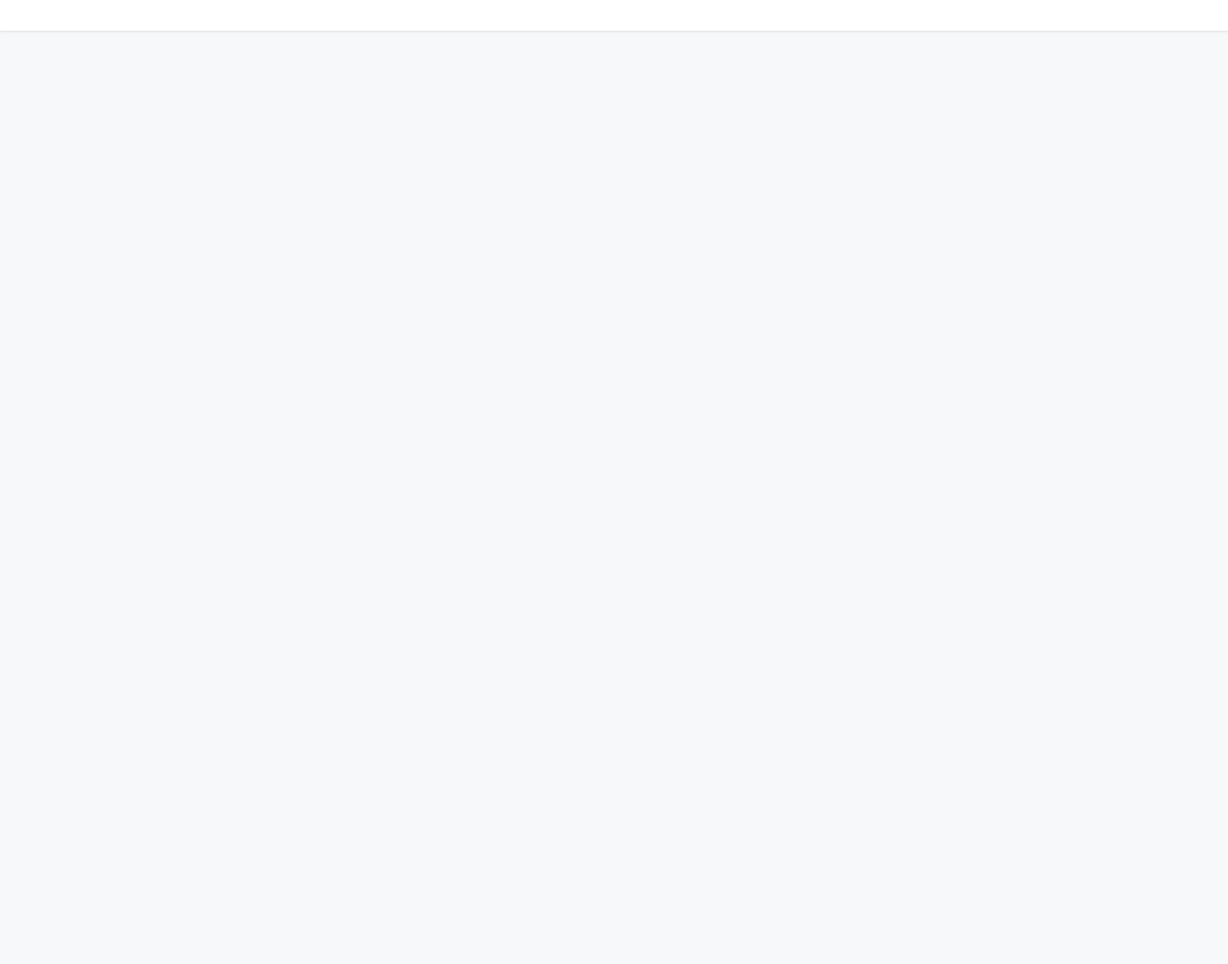
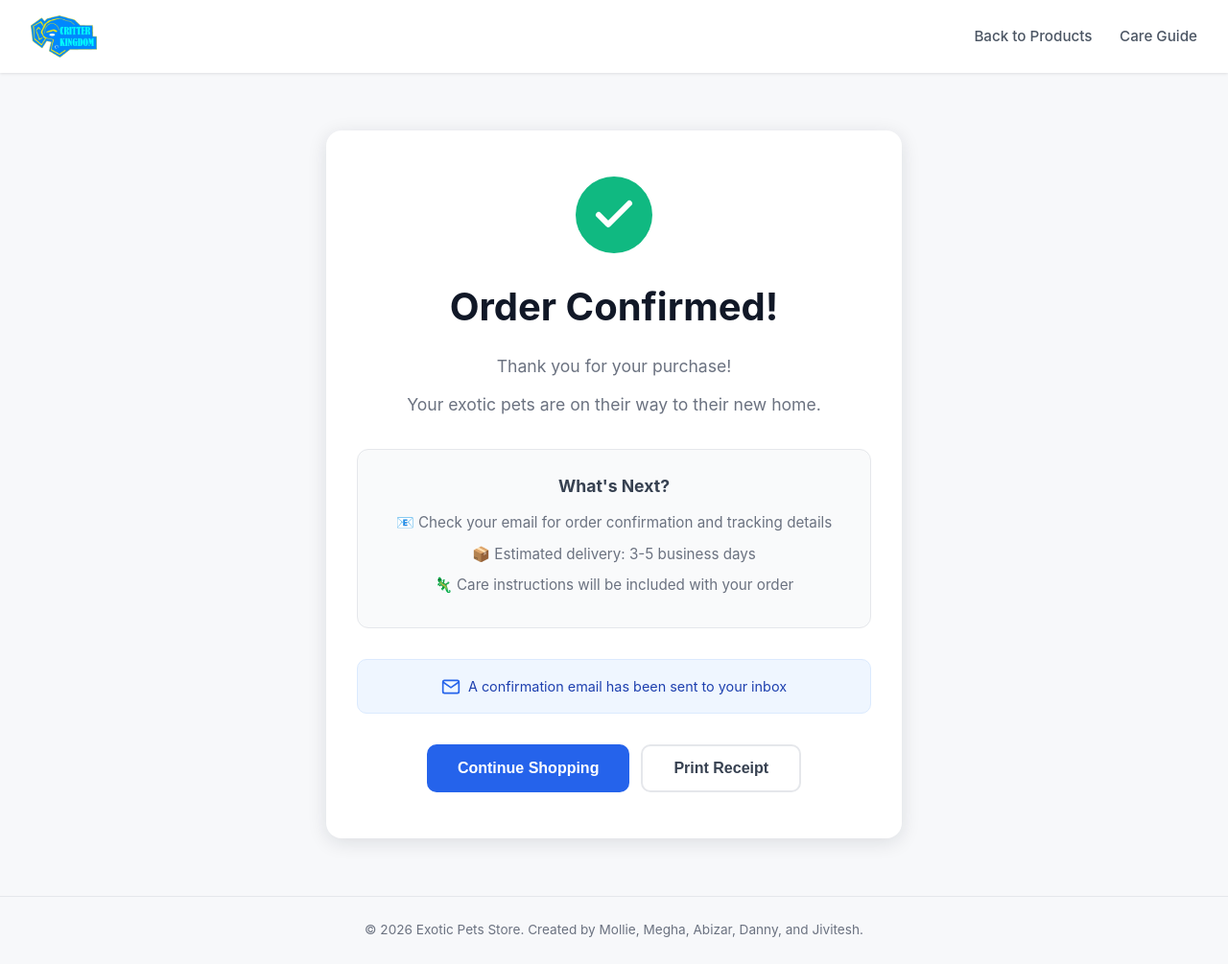
Before and after one commit to Abizar-Chawala/E-commerce-Technology-Website, a website: page public/confirmation.html in a window 1280 px wide. Shown: the whole page at 96% size. Before the commit the page ends 800 px from the top, so only its background shows below. Drawn offline with Linux system fonts and the light colour scheme; no server answers.

Commit message:
Add confirmation page with order details and actions

```diff
--- a/public/confirmation.html
+++ b/public/confirmation.html
@@ -28,3 +28,46 @@
 <body>
   <header class="navbar">
     <div class="logo">
+      <img src="/images/logo.png" alt="Critter Kingdom" class="logo-img" style="height:44px;width:auto;" onload="this.nextElementSibling.style.display='none'" onerror="this.style.display='none'" />
+      <span class="logo-text">Critter Kingdom</span>
+    </div>
+    <nav class="nav-links">
+      <a href="/">Back to Products</a>
+      <a href="/care-guide">Care Guide</a>
+    </nav>
+  </header>
+
+  <main class="main">
+    <div class="confirmation-container">
+      <div class="success-icon">
+        <svg viewBox="0 0 24 24"><polyline points="20 6 9 17 4 12"></polyline></svg>
+      </div>
+      <h1>Order Confirmed!</h1>
+      <p>Thank you for your purchase!</p>
+      <p>Your exotic pets are on their way to their new home.</p>
+      <div class="order-details">
+        <h3>What's Next?</h3>
+        <p>📧 Check your email for order confirmation and tracking details</p>
+        <p>📦 Estimated delivery: 3-5 business days</p>
+        <p>🦎 Care instructions will be included with your order</p>
+      </div>
+      <div class="email-note">
+        <svg viewBox="0 0 24 24" fill="none" stroke="currentColor" stroke-width="2">
+          <path d="M4 4h16c1.1 0 2 .9 2 2v12c0 1.1-.9 2-2 2H4c-1.1 0-2-.9-2-2V6c0-1.1.9-2 2-2z"></path>
+          <polyline points="22,6 12,13 2,6"></polyline>
+        </svg>
+        <p>A confirmation email has been sent to your inbox</p>
+      </div>
+      <div class="action-buttons">
+        <button class="btn-primary" onclick="window.location.href='/'">Continue Shopping</button>
+        <button class="btn-secondary" onclick="window.print()">Print Receipt</button>
+      </div>
+    </div>
+  </main>
+
+  <footer class="footer">
+    <p>&copy; <span id="year"></span> Exotic Pets Store. Created by Mollie, Megha, Abizar, Danny, and Jivitesh.</p>
+  </footer>
+  <script src="/script.js" defer></script>
+</body>
+</html>
```
